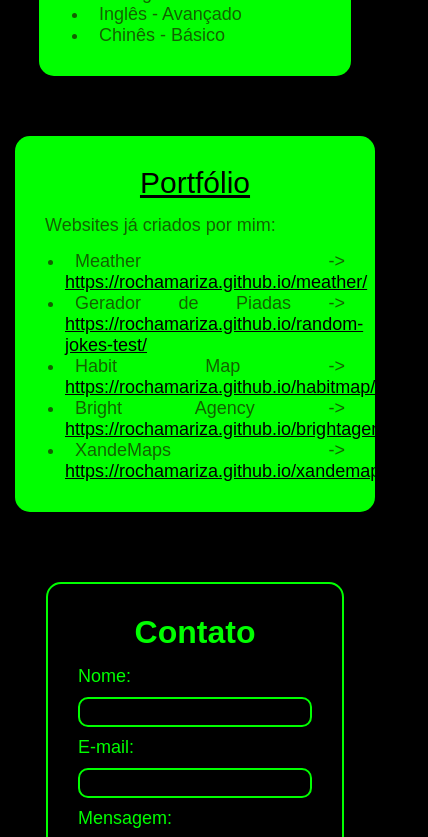
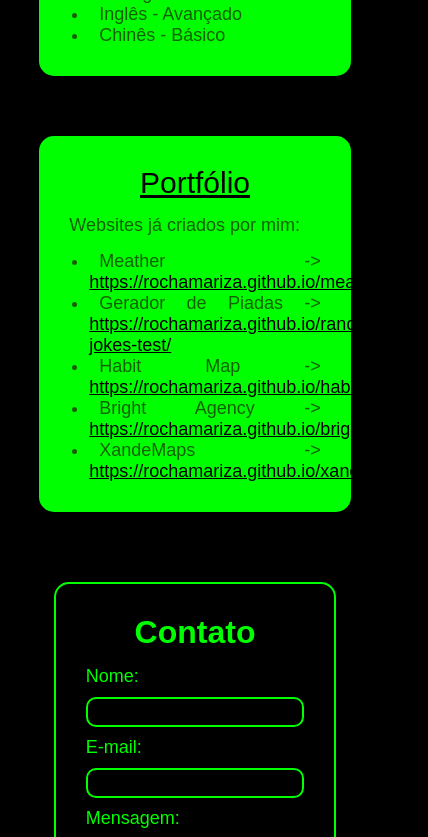
Before and after one commit to rochamariza/meu-portfolio-uninter, a plain HTML site: page index.html in a window 390 px wide. Shown: the part 840-1677 px from the top of the page, 428 px wide, since content can reach past the window. Drawn offline with Linux system fonts and the light colour scheme; a web font is replaced by a local one.

Commit message:
Update 1.6

```diff
--- a/CSS/style.css
+++ b/CSS/style.css
@@ -139,11 +139,11 @@ body{
 }
 
 @media (max-width: 450px) {
-    .content{
-        max-width: 80%;
+    .box{
+        max-width: 60%;
     }
     .contato{
-        max-width: 60%;
+        max-width: 56%;
         min-width: 40%;
     }
 }
```
